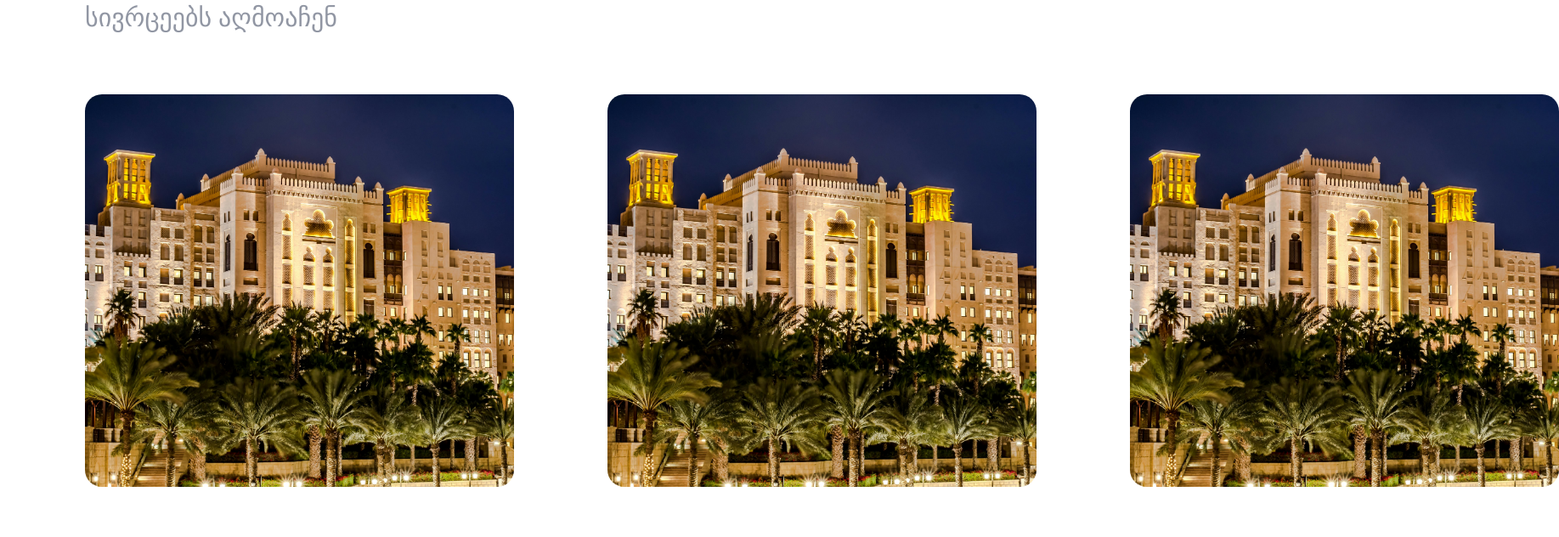
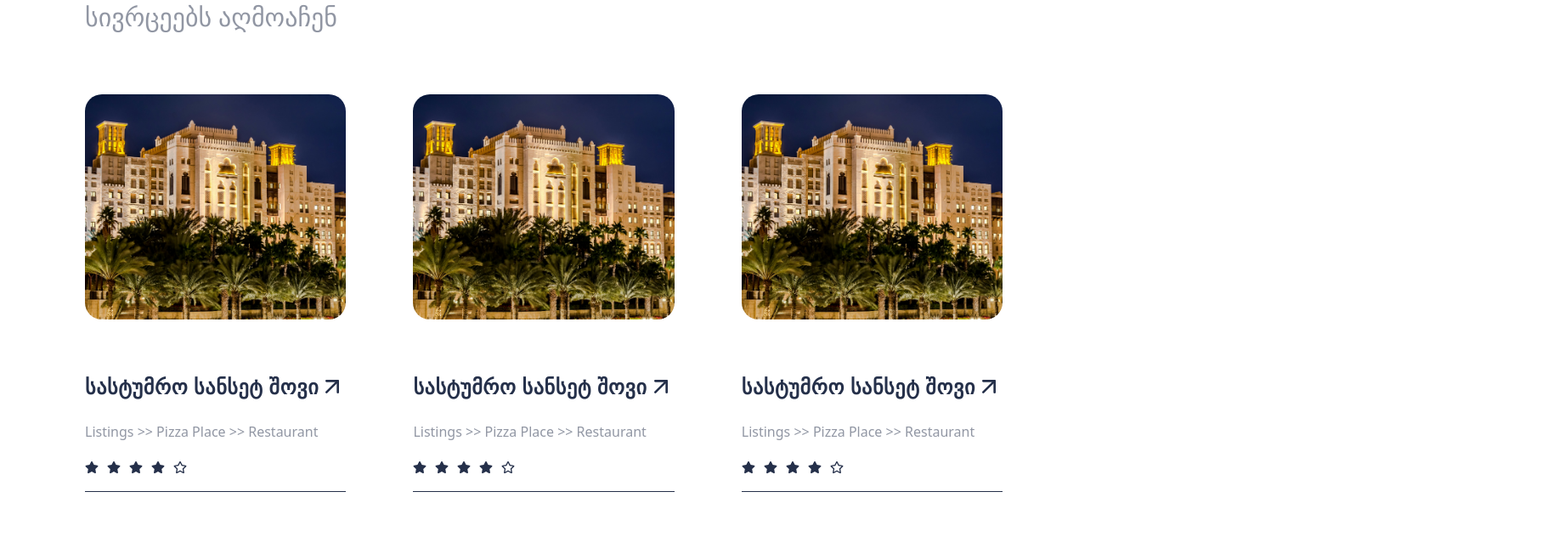
Before and after one commit to ShalvaMishvelidze/racha, a React (Vite) app: page /services in a window 1280 px wide. Shown: the part 1132-1764 px from the top of the page at 85% size, 1835 px wide, since content can reach past the window. Built offline with nearby package versions, Linux system fonts and the light colour scheme.

Commit message:
finished hotels section for all screens

```diff
--- a/src/components/HotelsContainer.jsx
+++ b/src/components/HotelsContainer.jsx
@@ -2,7 +2,7 @@ import SingleHotel from "./SingleHotel";
 
 const HotelsContainer = () => {
   return (
-    <div className="flex justify-between max-sm:flex-col mt-[71px] gap-[110px] max-sm:gap-[16px]">
+    <div className="flex justify-between max-md:flex-col mt-[71px] gap-[110px] max-xxl:gap-[16px] max-sm:gap-[16px]">
       <SingleHotel />
       <SingleHotel />
       <SingleHotel />
--- a/src/components/Services.jsx
+++ b/src/components/Services.jsx
@@ -7,8 +7,8 @@ import { people } from "../assets";
 const Services = () => {
   return (
     <Section heading={"სერვისები"} paragraph={"ჩვენ გთავაზობთ"} number={"02"}>
-      <div className="mt-[71px] flex gap-[5%]">
-        <div className="flex flex-col w-[60%] border-t border-blue-primary">
+      <div className="mt-[71px] max-xl:mt-[36px] flex gap-[5%]">
+        <div className="flex flex-col w-[60%] max-xl:w-full border-t border-blue-primary">
           <SingleService text={"ტურები რაჭაში"} Icon={BiBriefcase} />
           <SingleService
             text={"ადგილობრივი მეწარმეობა"}
@@ -18,7 +18,7 @@ const Services = () => {
         </div>
 
         <img
-          className="rounded-[20px] h-[414px] w-[35%] object-cover"
+          className="rounded-[20px] h-[414px] w-[35%] object-cover max-xl:hidden"
           src={people}
           alt="people"
         />
--- a/src/components/SingleHotel.jsx
+++ b/src/components/SingleHotel.jsx
@@ -9,23 +9,22 @@ const SingleHotel = () => {
       href="#"
       className="group flex flex-col border-b max-sm:border-b-0 border-blue-primary relative"
     >
-      <div className="w-[505px] max-sm:w-full h-[462px] max-sm:h-[265px] mb-[60px] max-sm:mb-[16px] rounded-[20px] group-hover:bg-gradient-to-b from-white-transparent to-[#ffffff] relative z-100"></div>
+      <div className="max-w-[505px] max-md:max-w-full h-[462px] max-xxl:h-[265px] mb-[60px] max-sm:mb-[16px] rounded-[20px] group-hover:bg-gradient-to-b from-white-transparent to-[#ffffff] relative z-100"></div>
       <img
-        className="w-[505px] max-sm:w-full h-[462px] max-sm:h-[265px] rounded-[20px] object-cover absolute top-0 left-0 z-10"
+        className="w-[505px] max-md:w-full h-[462px] max-xxl:h-[265px] rounded-[20px] object-cover absolute top-0 left-0 z-10"
         src={hotel}
         alt="hotel"
       />
       <div className="flex justify-between items-center">
         <p
-          className="font-bold text-[30px] max-sm:text-[13px]
-         leading-[38px] leading-[16px] text-blue-primary
+          className="font-bold text-[30px] max-xxl:text-[24px] max-xl:text-[18px] max-lg:text-[13px] leading-[38px] max-sm:leading-[16px] text-blue-primary
          tracking-[0.65px] group-hover:text-red-primary"
         >
           სასტუმრო სანსეტ შოვი
         </p>
         <FiArrowUpRight className="text-[32px] max-sm:text-[20px] text-blue-primary group-hover:text-red-primary" />
       </div>
-      <p className="text-[20px] max-sm:text-[13px] leading-[68px] max-sm:leading-[28px] text-blue-primary opacity-50">
+      <p className="text-[20px] max-xxl:text-[16px] max-xl:text-[13px] leading-[68px] max-sm:leading-[28px] text-blue-primary opacity-50">
         Listings {">>"} Pizza Place {">>"} Restaurant
       </p>
       <div className="flex gap-[10px] max-sm:gap-[7.5px] mb-[20px] max-sm:mt-[3px]">
--- a/src/pages/Home.jsx
+++ b/src/pages/Home.jsx
@@ -18,7 +18,7 @@ const Home = () => {
   }, []);
 
   return (
-    <main className="bg-primary pb-[220px] max-sm:pb-[67px] ">
+    <main className="bg-primary pb-[220px] max-md:pb-[67px] ">
       <Hero
         heading={"რაჭა ჩვენი სიყვარულია"}
         paragraph={
```
